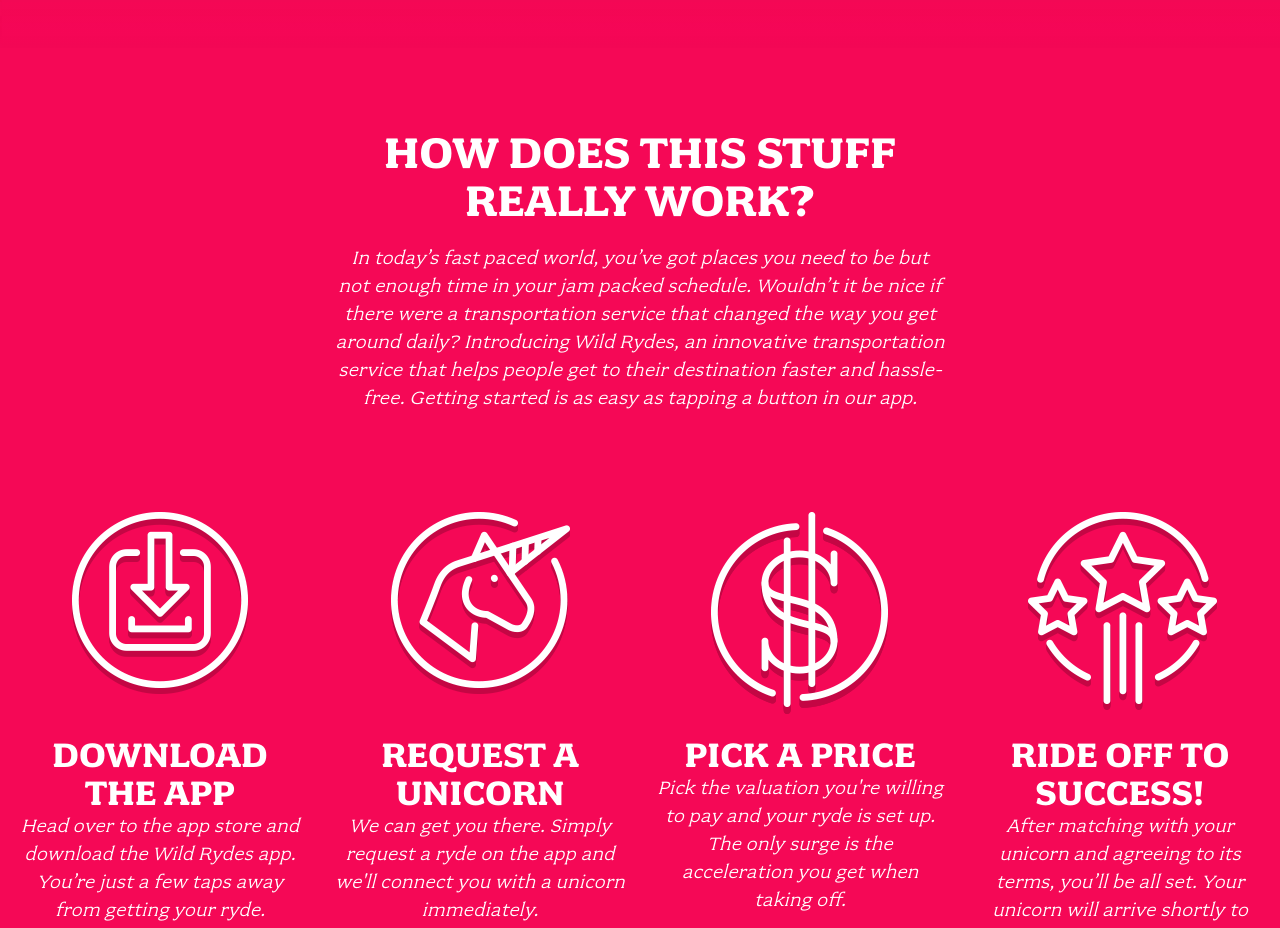
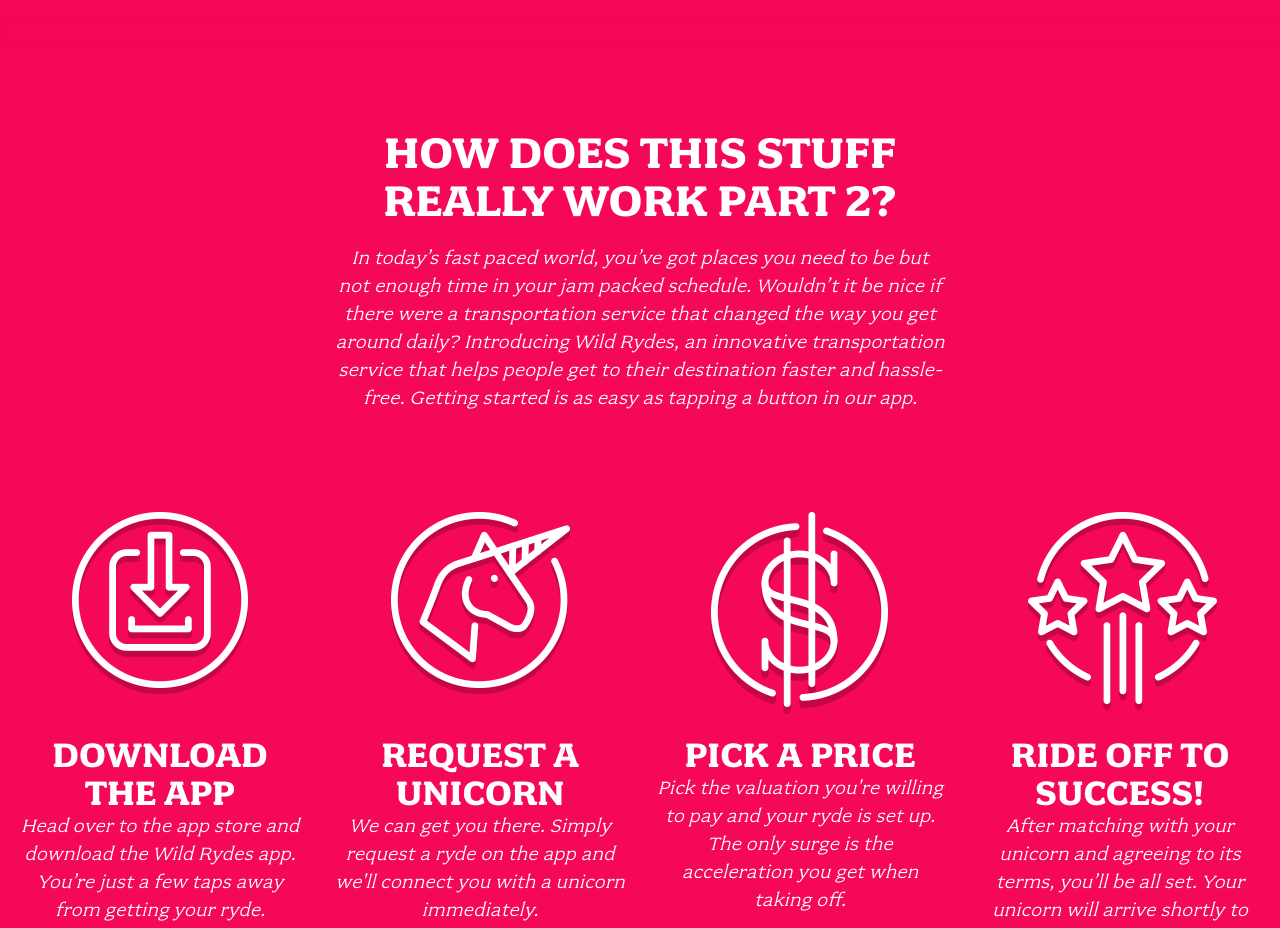
Before and after one commit to schmohnc-gsu/wildrydes-site, a plain HTML site: page index.html in a window 1280 px wide. Shown: the part 900-1828 px from the top of the page. Drawn offline with Linux system fonts and the light colour scheme.

Commit message:
Update index.html

```diff
--- a/index.html
+++ b/index.html
@@ -30,7 +30,7 @@
 
   <section class="home-about">
     <div class="row column large-9 xlarge-6 xxlarge-4">
-      <h2 class="section-title">How Does This Stuff Really Work?</h2>
+      <h2 class="section-title">How Does This Stuff Really Work Part 2?</h2>
       <p class="content">
         In today’s fast paced world, you’ve got places you need to be but not enough time in your jam packed schedule. Wouldn’t it be nice if there were a transportation service that changed the way you get around daily? Introducing Wild Rydes, an innovative transportation service that helps people get to their destination faster and hassle-free. Getting started is as easy as tapping a button in our app.
       </p>
```
